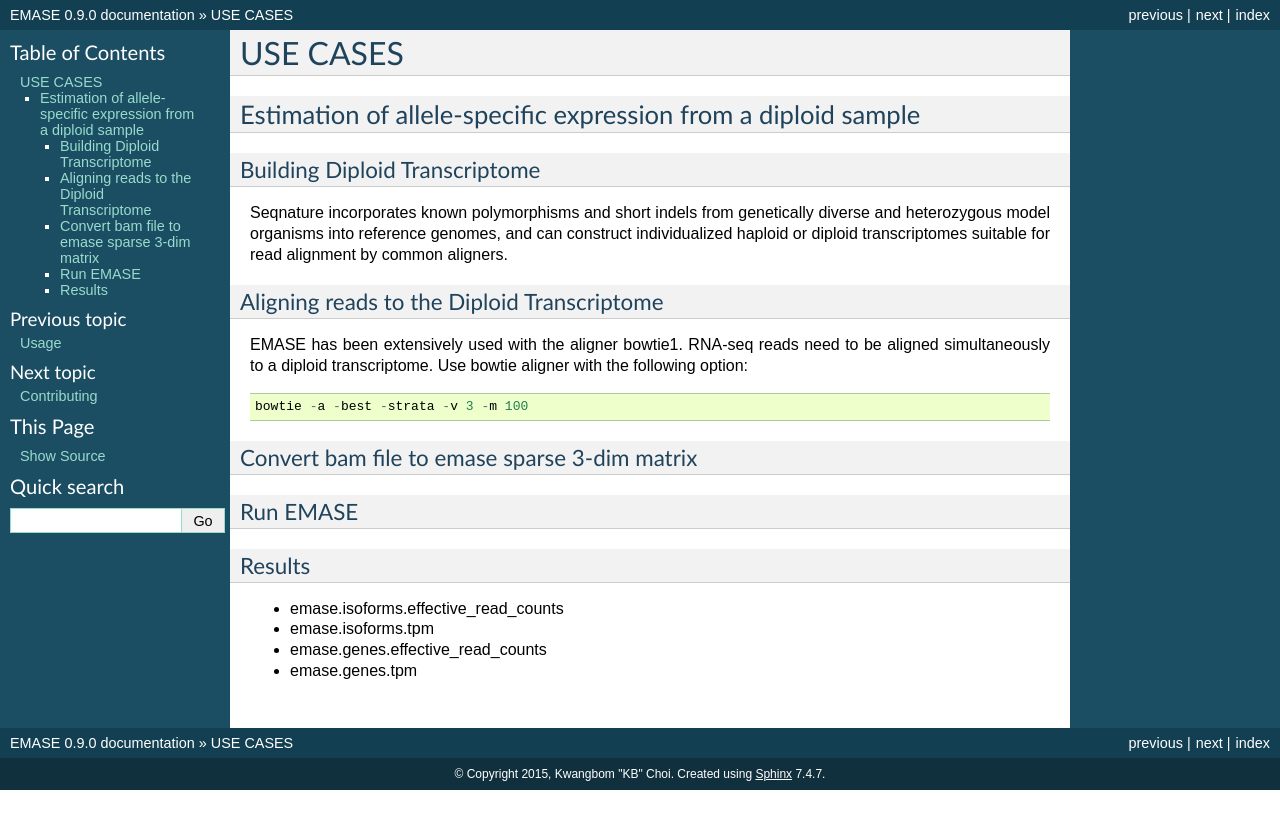
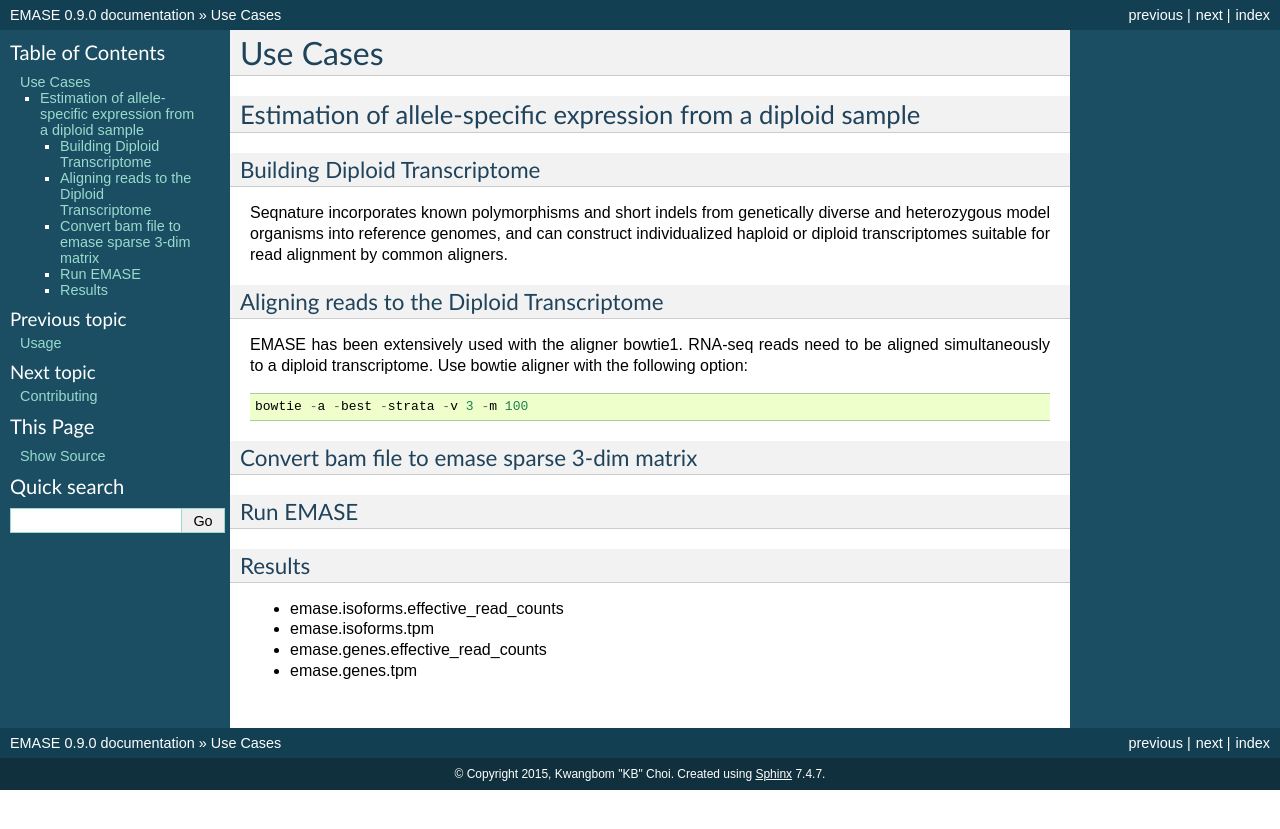
Before and after one commit to churchill-lab/emase, a Sphinx documentation site: the page built from docs/examples.rst, in a window 1280 px wide. Shown: the top 829 px of the page. Built offline with Sphinx 7.4.7, drawn with Linux system fonts in a browser that asks for light colours.

Commit message:
[kbchoi] Added contents in documentation.

```diff
--- a/docs/examples.rst
+++ b/docs/examples.rst
@@ -1,5 +1,5 @@
 =========
-USE CASES
+Use Cases
 =========
 
 Estimation of allele-specific expression from a diploid sample
```
